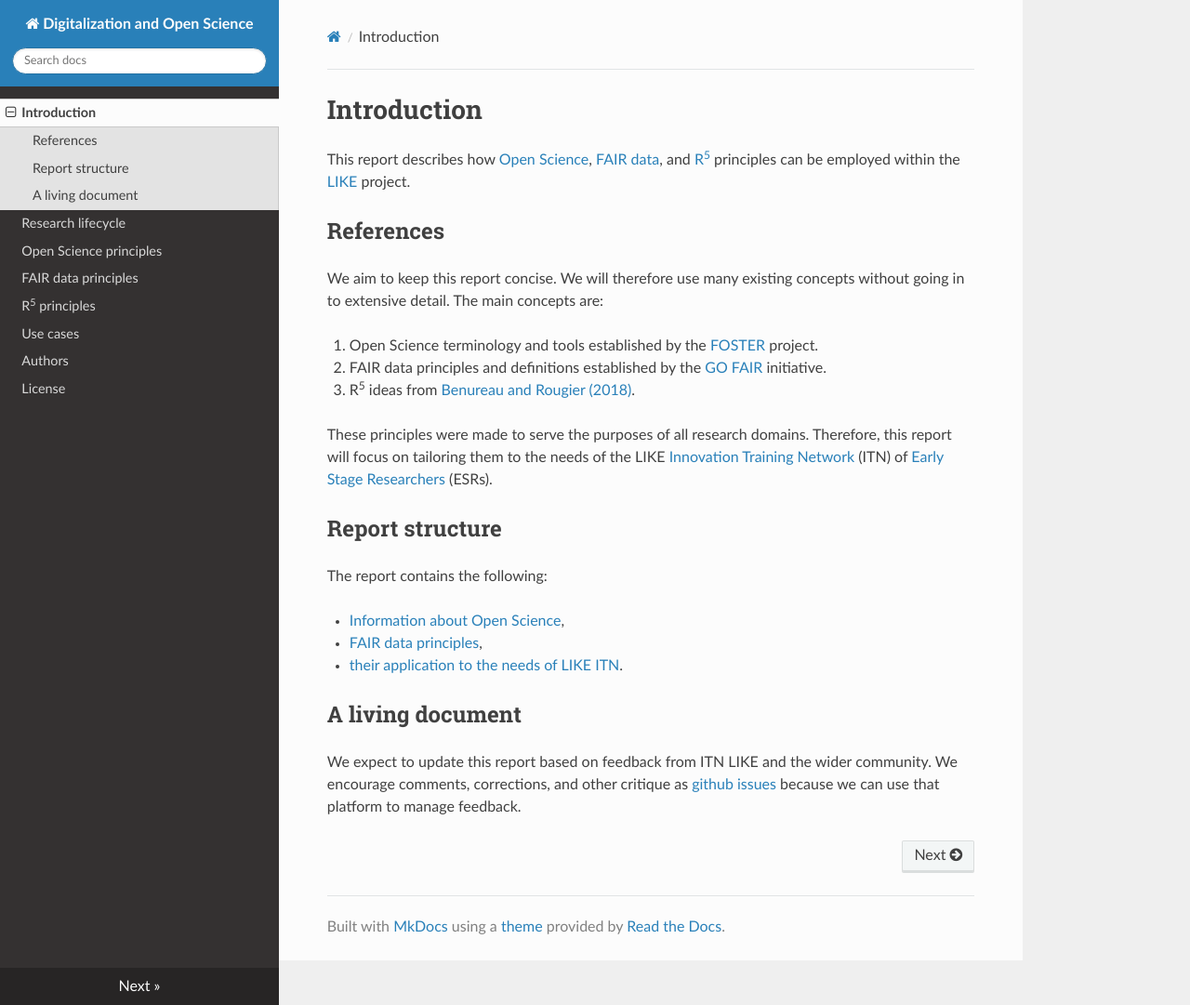
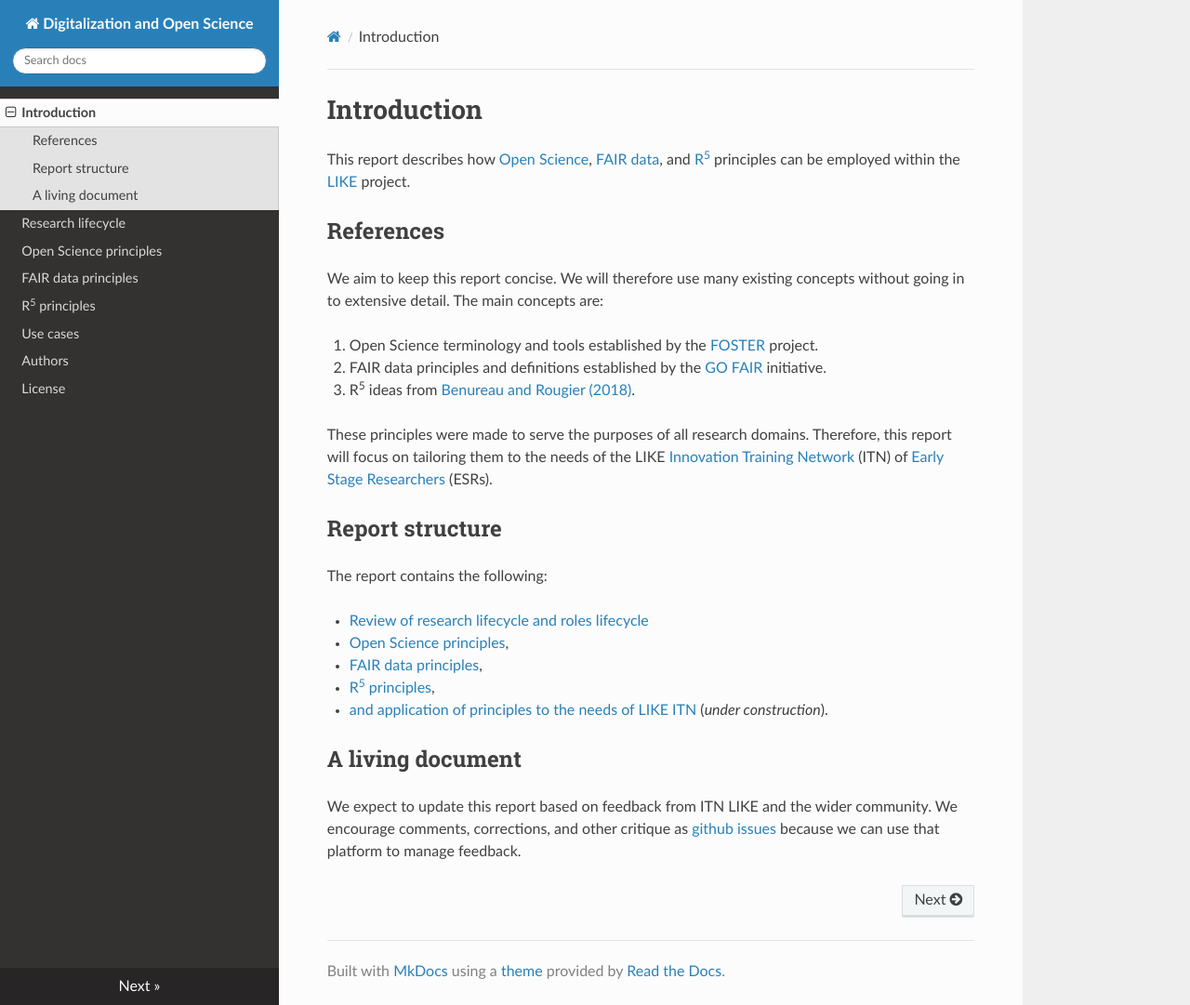
Before and after one commit to InesWuerth/FAIR-data-and-Open-Science-principles, an MkDocs documentation site: the page built from docs/0_introduction.md, in a window 1280 px wide and 1081 px high. Shown: the whole window at 93% size. Built offline with MkDocs 1.6.1, drawn with Linux system fonts in a browser that asks for light colours; nearby versions of some CDN libraries.

Commit message:
updated introduction to take into account the report structure

```diff
--- a/docs/0_introduction.md
+++ b/docs/0_introduction.md
@@ -13,9 +13,11 @@ These principles were made to serve the purposes of all research domains. Theref
 ## Report structure
 The report contains the following:
 
-- [Information about Open Science](./1_open_science.md),
+- [Review of research lifecycle and roles lifecycle](./0_research_lifecycle.md)
+- [Open Science principles](./1_open_science.md),
 - [FAIR data principles](./2_fair_principles.md),
-- [their application to the needs of LIKE ITN](./4_use_cases.md).
+- [R<sup>5</sup> principles](./3_R5.md),
+- [and application of principles to the needs of LIKE ITN](./4_use_cases.md) (*under construction*).
 
 
 ## A living document
```
